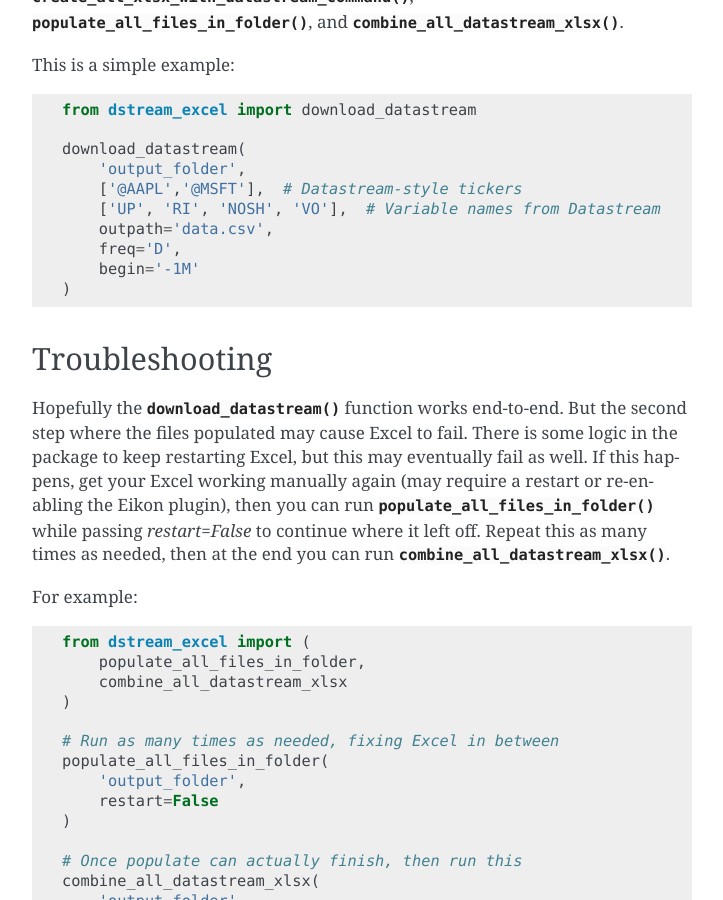
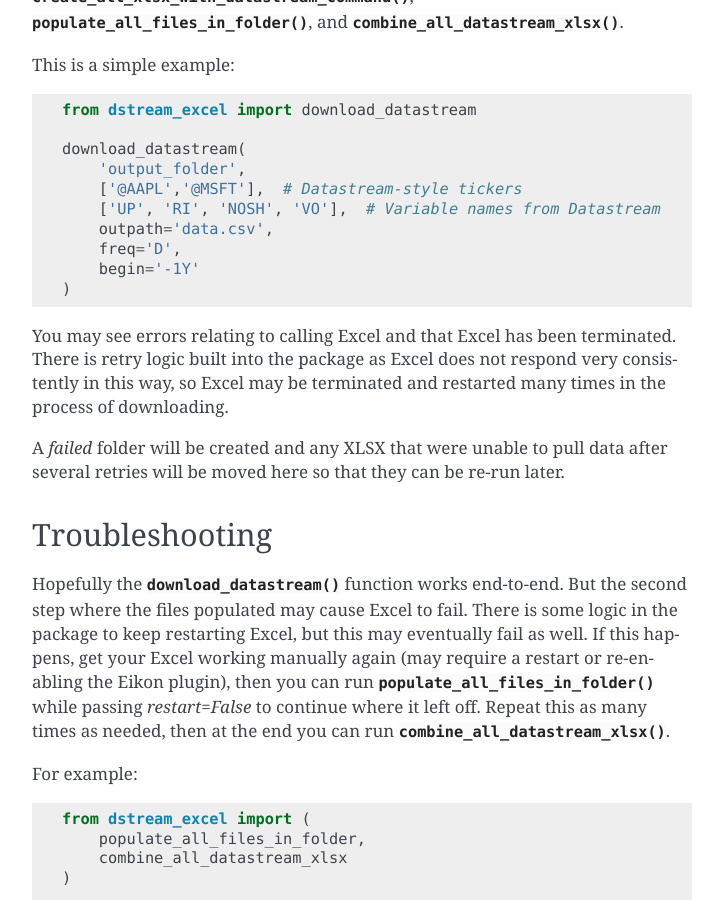
Before and after one commit to nickderobertis/datastream-excel-downloader-py, a Sphinx documentation site: the page built from docsrc/source/tutorial.rst, in a window 1280 px wide and 900 px high, scrolled down 855 px. Shown: the whole window, without its empty margins (388-1111 px from the left). Built offline with Sphinx 7.4.7, drawn with Linux system fonts in a browser that asks for light colours; pages that are not in the unit, such as notebooks, are missing from menus.

```diff
--- a/docsrc/source/tutorial.rst
+++ b/docsrc/source/tutorial.rst
@@ -47,9 +47,18 @@ This is a simple example::
         ['UP', 'RI', 'NOSH', 'VO'],  # Variable names from Datastream
         outpath='data.csv',
         freq='D',
-        begin='-1M'
+        begin='-1Y'
     )
 
+
+You may see errors relating to calling Excel and that Excel has been terminated.
+There is retry logic built into the package as Excel does not respond very
+consistently in this way, so Excel may be terminated and restarted many
+times in the process of downloading.
+
+A `failed` folder will be created and any XLSX that were unable
+to pull data after several retries will be moved here so that they can be
+re-run later.
 
 Troubleshooting
 ================
```
Also changed, not shown: 2 other files.
